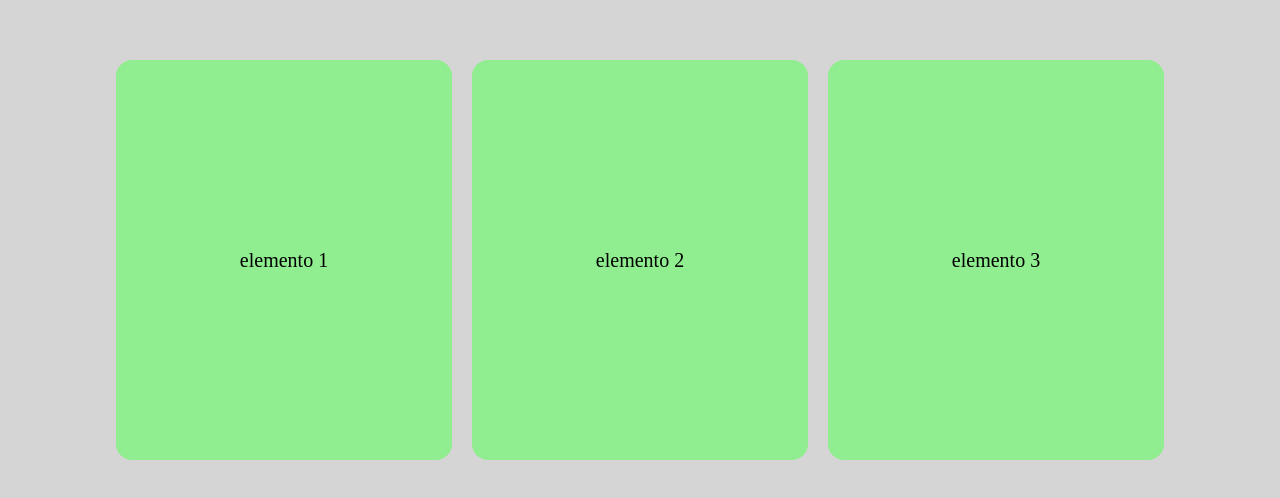
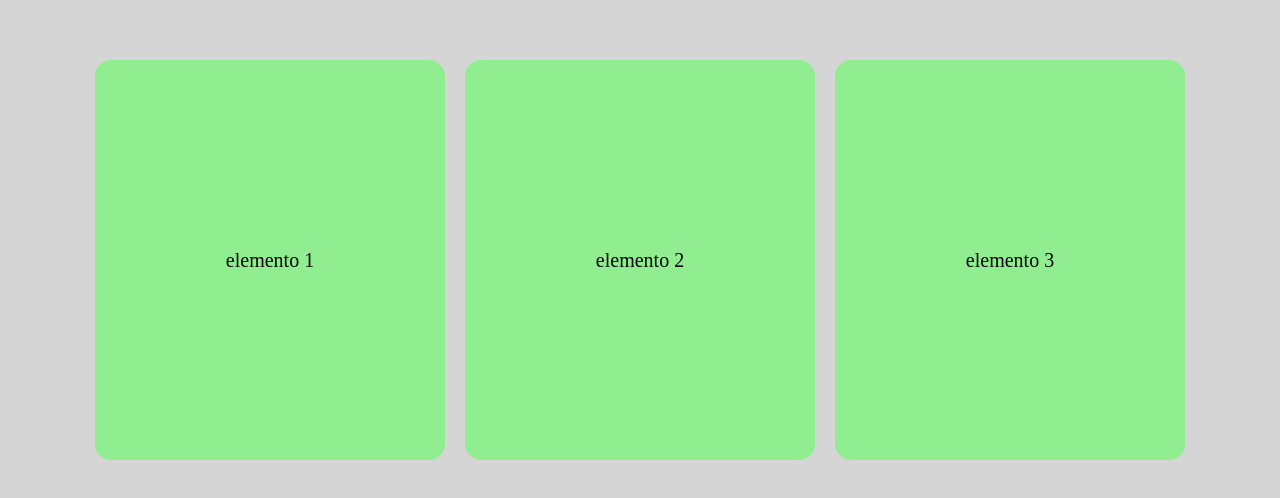
Before and after one commit to DevACampuzano/responsive-ajustes-elementos, a plain HTML site: page index.html in a window 1280 px wide. Shown: the part 160-658 px from the top of the page. Drawn offline with Linux system fonts and the light colour scheme.

Commit message:
actualizacion

```diff
--- a/index.html
+++ b/index.html
@@ -5,6 +5,7 @@
     <meta name="viewport" content="width=device-width, initial-scale=1.0" />
     <title>Ejercicio 3 - responsive ajustes de elementos</title>
     <link rel="stylesheet" href="style.css" />
+    <link rel="stylesheet" href="medium.css" media="(max-width: 900px)" />
   </head>
   <body>
     <div class="contenedor">
--- a/style.css
+++ b/style.css
@@ -10,7 +10,8 @@ html, body{
     align-items: center;
     height: 100vh;
     gap:20px;
-    padding: 20px 80px
+    padding: 20px 80px;
+    flex-wrap: wrap;
 }
 
 .item{
@@ -22,4 +23,5 @@ html, body{
     justify-content: center;
     align-items: center;
     border-radius: 16px;
+    min-width: 350px;
 }
```
